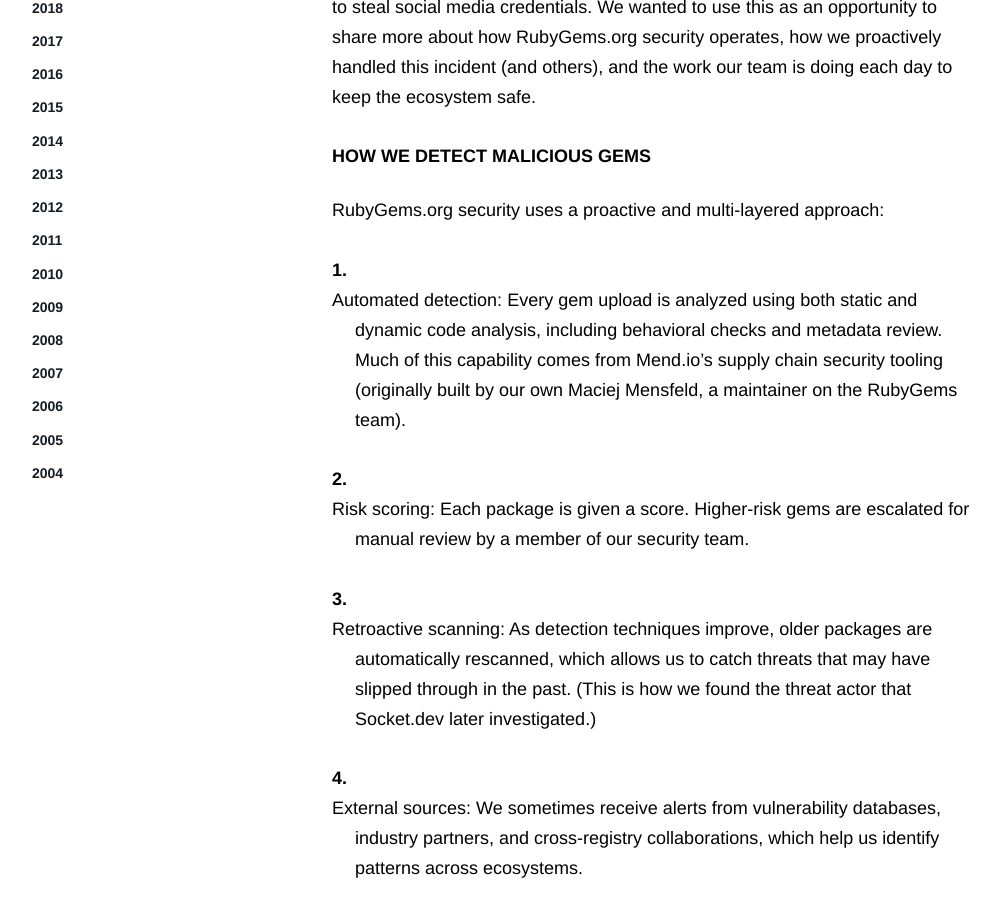
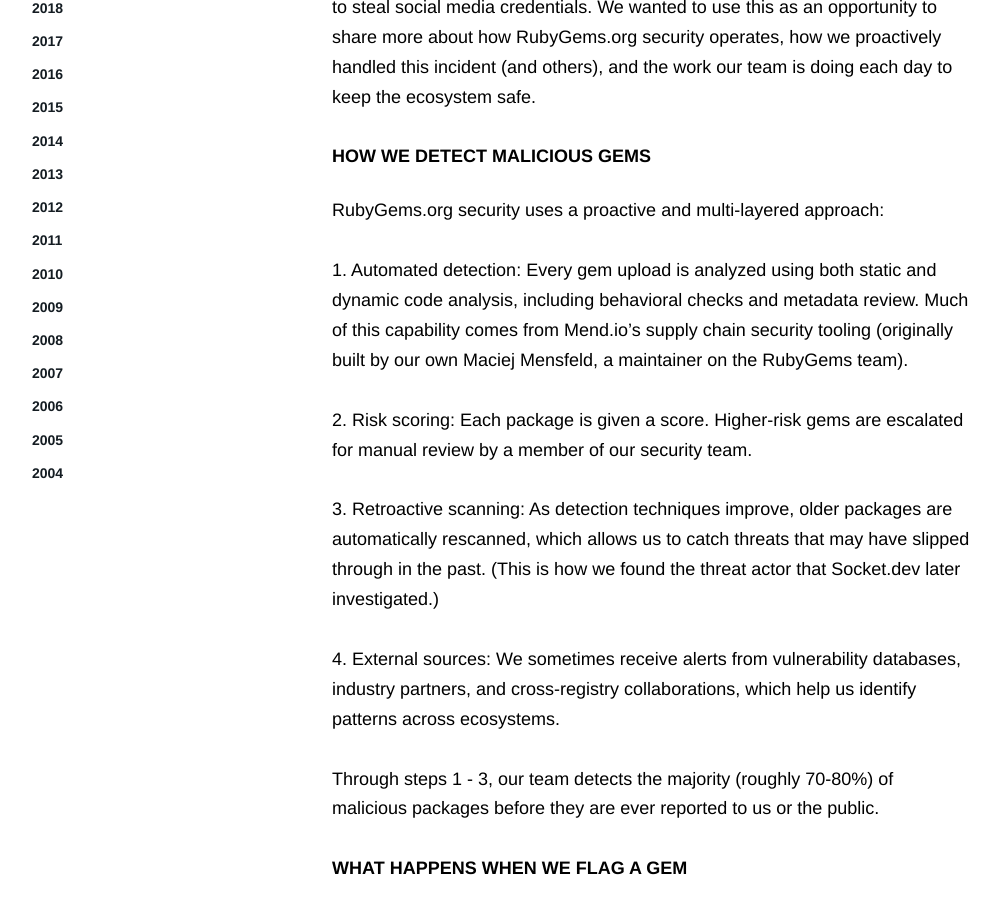
Before and after one commit to rubygems/rubygems.github.io, a Jekyll site: the page built from _posts/2025-08-25-rubygems-security-response.md, in a window 1280 px wide and 900 px high, scrolled down 473 px. Shown: the whole window, without its empty margins (138-1137 px from the left). Built offline with Jekyll 4.4.1, drawn with Linux system fonts in a browser that asks for light colours; comment, search, counter and statistics services are not loaded; some of the changed text lies outside the part shown.

Commit message:
Tweak OSS security response.

```diff
--- a/_posts/2025-08-22-rubygems-security-response.md
+++ b/_posts/2025-08-25-rubygems-security-response.md
@@ -15,23 +15,23 @@
 
 **RubyGems.org security uses a proactive and multi-layered approach:**
 
-1.  **Automated detection:** Every gem upload is analyzed using both
-    static and dynamic code analysis, including behavioral checks and
-    metadata review. Much of this capability comes from Mend.io’s
-    supply chain security tooling (originally built by our own Maciej
-    Mensfeld, a maintainer on the RubyGems team).
+**1. Automated detection:** Every gem upload is analyzed using both
+static and dynamic code analysis, including behavioral checks and
+metadata review. Much of this capability comes from Mend.io’s
+supply chain security tooling (originally built by our own Maciej
+Mensfeld, a maintainer on the RubyGems team).
 
-2.  **Risk scoring:** Each package is given a score. Higher-risk gems
-    are escalated for manual review by a member of our security team.
+**2. Risk scoring:** Each package is given a score. Higher-risk gems
+are escalated for manual review by a member of our security team.
 
-3.  **Retroactive scanning:** As detection techniques improve, older
-    packages are automatically rescanned, which allows us to catch
-    threats that may have slipped through in the past. (This is how we
-    found the threat actor that Socket.dev later investigated.)
+**3. Retroactive scanning:** As detection techniques improve, older
+packages are automatically rescanned, which allows us to catch
+threats that may have slipped through in the past. (This is how we
+found the threat actor that Socket.dev later investigated.)
 
-4.  **External sources:** We sometimes receive alerts from vulnerability
-    databases, industry partners, and cross-registry collaborations,
-    which help us identify patterns across ecosystems.
+**4. External sources:** We sometimes receive alerts from vulnerability
+databases, industry partners, and cross-registry collaborations,
+which help us identify patterns across ecosystems.
 
 Through steps 1 - 3, our team detects the majority (roughly 70-80%) of
 malicious packages before they are ever reported to us or the public.
@@ -40,22 +40,22 @@
 
 **Once a gem is flagged, we:**
 
-1.  **Verify:** A RubyGems security engineer reviews the code to confirm
-    malicious intent (about 95% of flagged packages prove to be
-    legitimate).
+**1. Verify:** A RubyGems security engineer reviews the code to confirm
+malicious intent (about 95% of flagged packages prove to be
+legitimate).
 
-2.  **Double-check:** When there’s any doubt, we seek a second opinion
-    within the team.
+**2. Double-check:** When there’s any doubt, we seek a second opinion
+within the team.
 
-3.  **Remove:** Confirmed malicious gems are removed via a standardized
-    process in our admin panel.
+**3. Remove:** Confirmed malicious gems are removed via a standardized
+process in our admin panel.
 
-4.  **Document:** Every action is logged with reasoning for
-    traceability.
+**4. Document:** Every action is logged with reasoning for
+traceability.
 
-5.  **Protect further:** In some cases, we preemptively block suspicious
-    gem names (for example, ones mimicking company internals) to
-    prevent possible abuse.
+**5. Protect further:** In some cases, we preemptively block suspicious
+gem names (for example, ones mimicking company internals) to
+prevent possible abuse.
 
 # This Incident
 
--- a/stylesheets/scss/type.scss
+++ b/stylesheets/scss/type.scss
@@ -183,6 +183,11 @@
     }
     line-height: 1.66;
   }
+  strong {
+    font: {
+      weight: 800;
+    }
+  }
 
   p, ul, ol, pre, table {
     margin-bottom: 30px;
```
